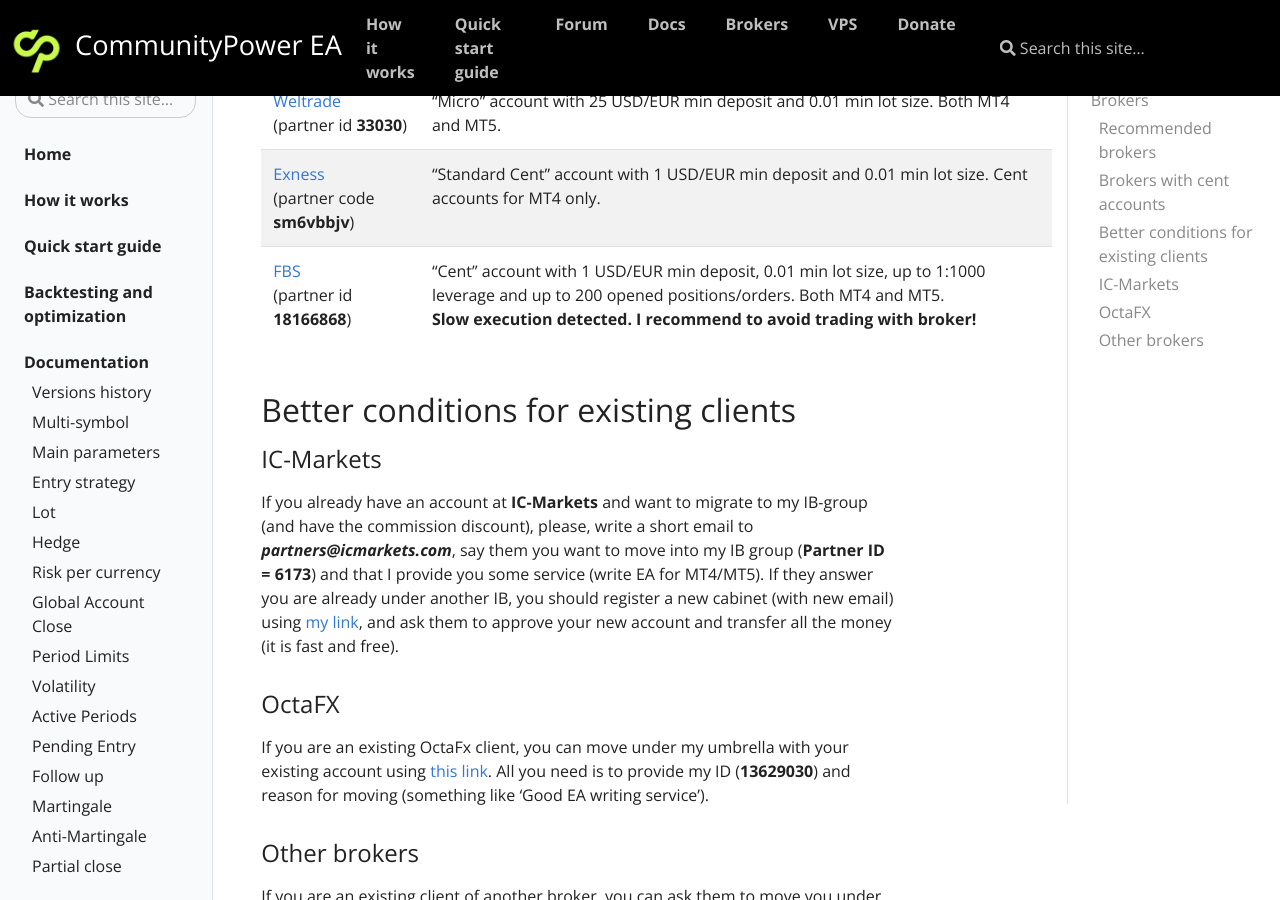
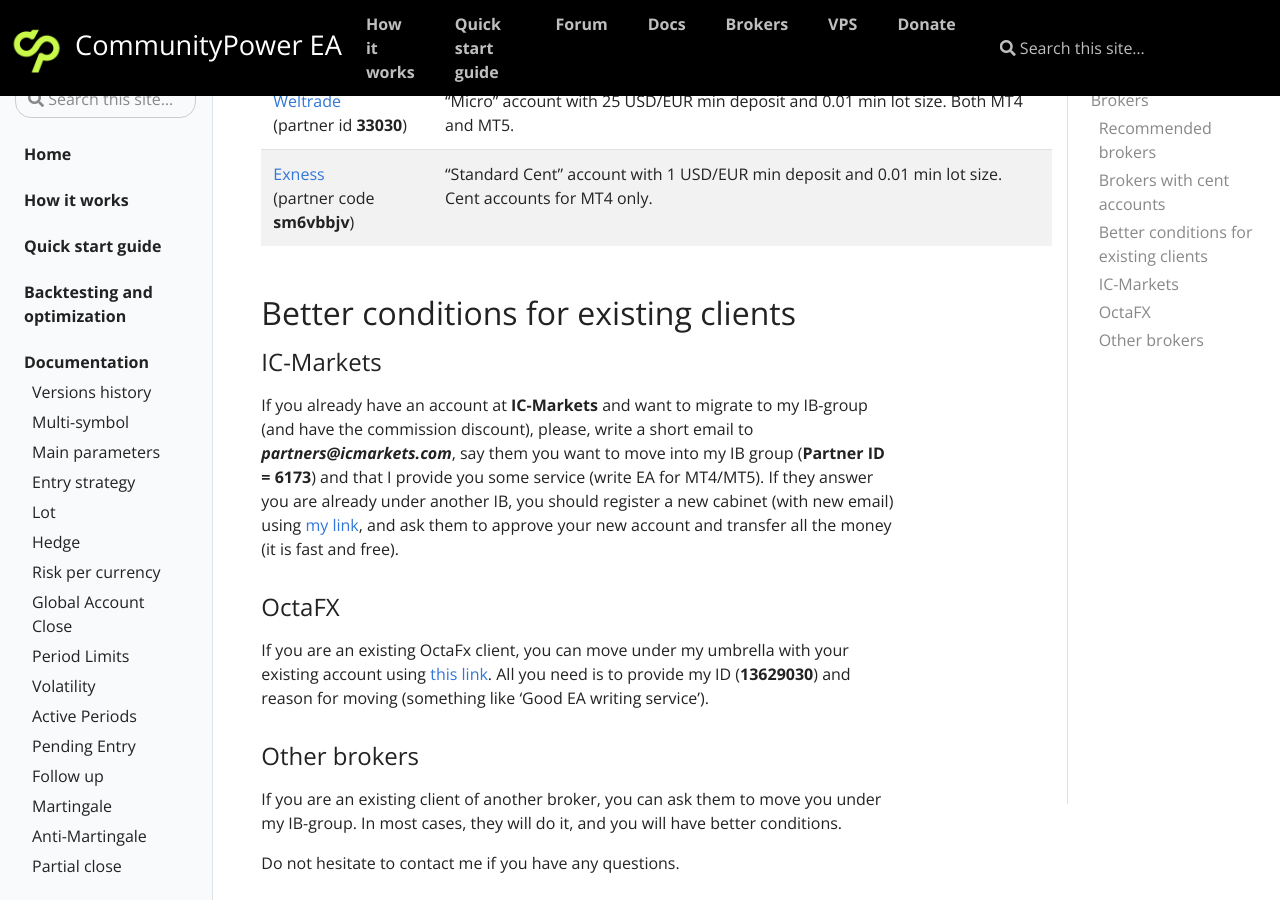
Before and after one commit to komposter/CommunityPowerEA.com, a Jekyll site: the page built from pages/brokers.md, in a window 1280 px wide and 900 px high, scrolled down 1589 px. Built offline with Jekyll 4.4.1, drawn with Linux system fonts in a browser that asks for light colours.

Commit message:
Content change

```diff
--- a/pages/brokers.md
+++ b/pages/brokers.md
@@ -39,7 +39,6 @@
 | [RoboForex](https://roboforex.com/forex-trading/trading/cent-account/?a=httm) <br />(partner id **httm**)    | “Pro-Cent” account with 10 USD/EUR min deposit (CNY and GOLD also available) and 0.1 min lot size. Both MT4 and MT5.                                                                                                     |
 | [Weltrade](https://gowt.net/ib33030) <br />(partner id **33030**) | “Micro” account with 25 USD/EUR min deposit and 0.01 min lot size. Both MT4 and MT5.                                                                                                                                     |
 | [Exness](https://one.exness-track.com/a/sm6vbbjv)<br />(partner code **sm6vbbjv**)                           | “Standard Cent” account with 1 USD/EUR min deposit and 0.01 min lot size. Cent accounts for MT4 only.                                                                                                                    |
-| [FBS](https://fbs.com/?ppk=komposter) <br />(partner id **18166868**)                                        | “Cent” account with 1 USD/EUR min deposit, 0.01 min lot size, up to 1:1000 leverage and up to 200 opened positions/orders. Both MT4 and MT5.<br />**Slow execution detected. I recommend to avoid trading with broker!** |
 
 
 ## Better conditions for existing clients
```
